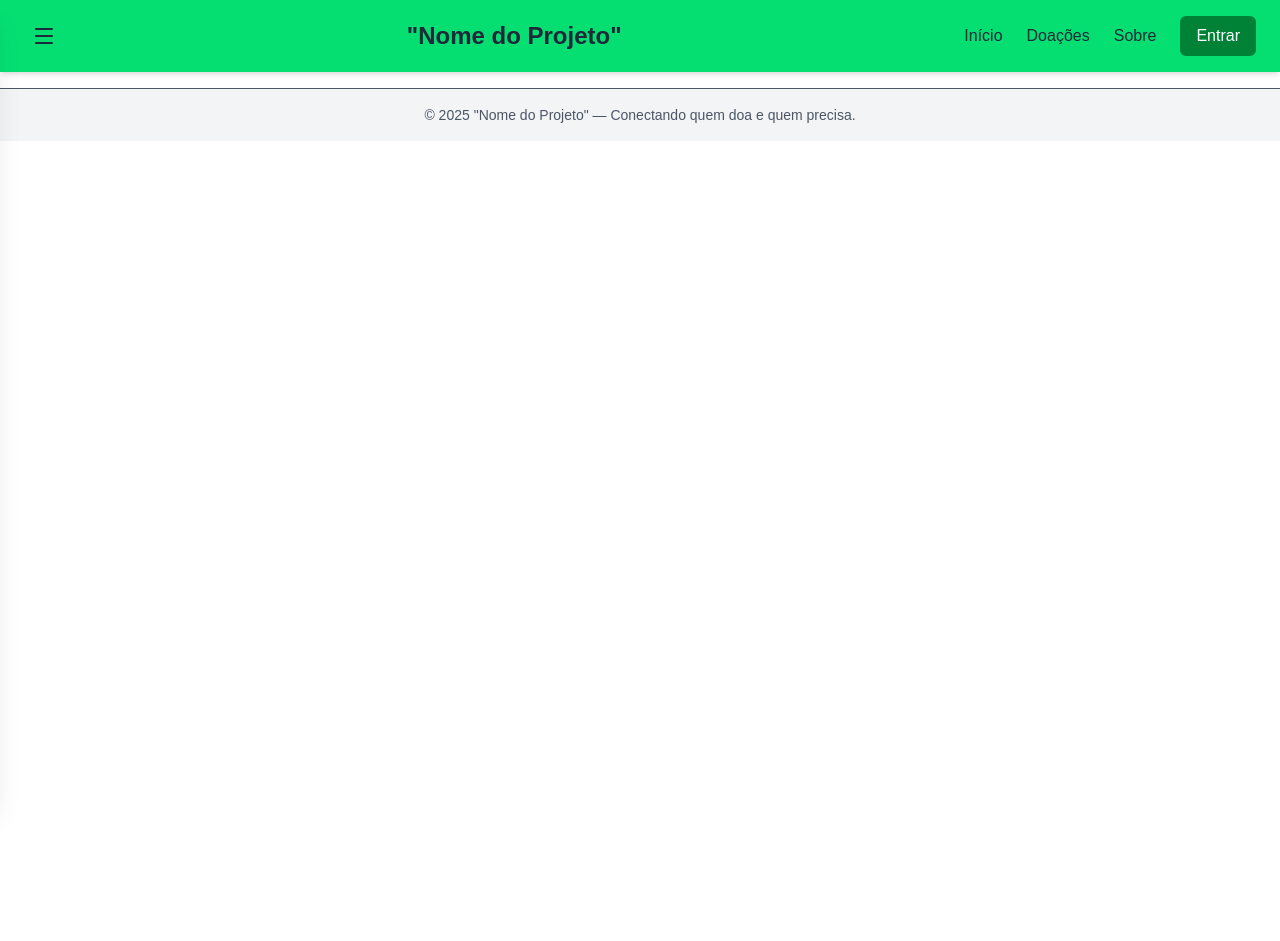
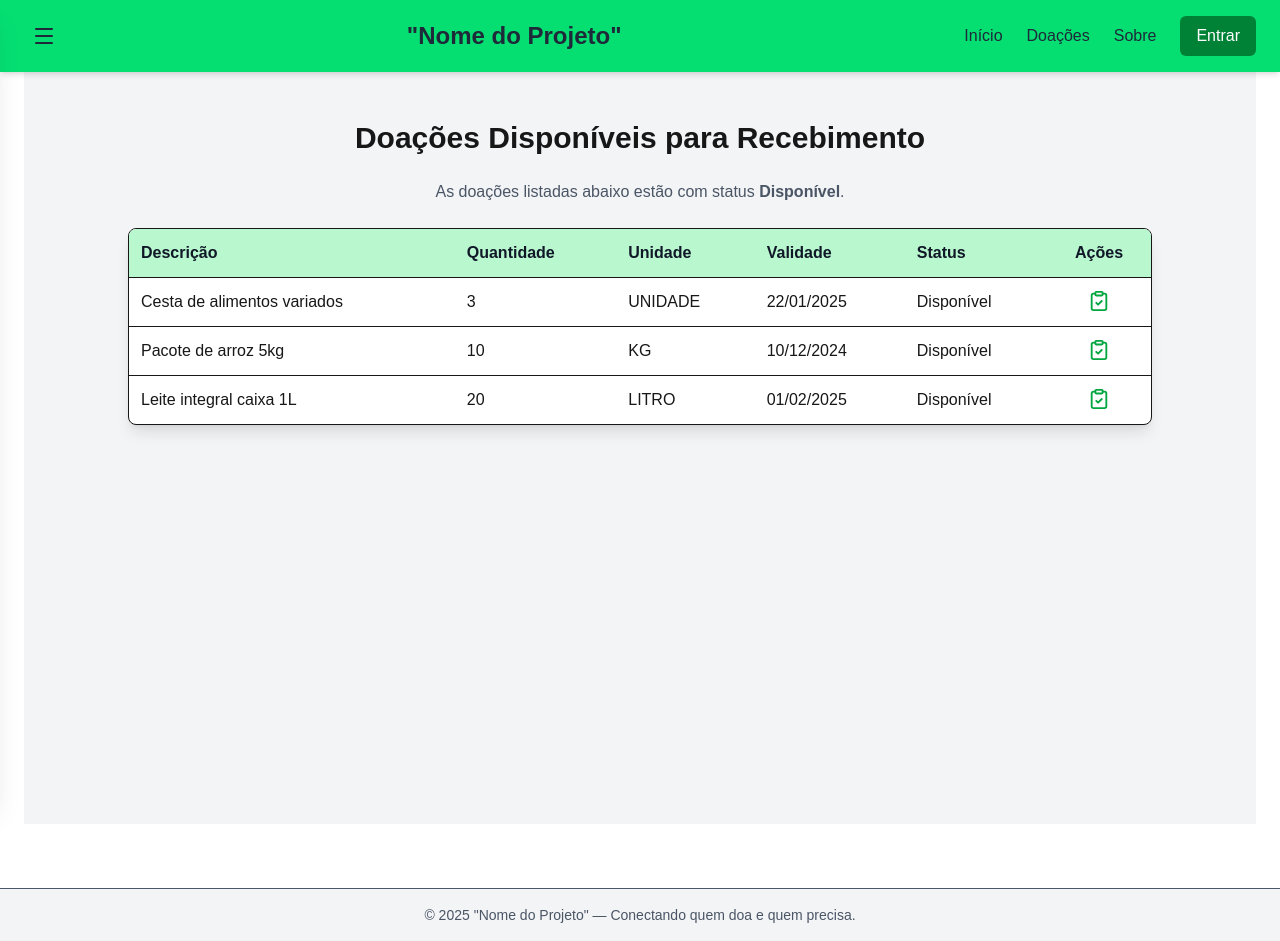
Before and after one commit to JoaoGAvale/Laborat-rio-de-Programa-o-2025.2, a Next.js app: page /reservar_doacao in a window 1280 px wide. Before the commit the page ends 800 px from the top, so only its background shows below. Built offline with nearby package versions, Linux system fonts and the light colour scheme.

Commit message:
[Elias] feat: pagina reserva doação e componente tabela

```diff
--- /dev/null
+++ b/src/app/components/GenericTable.js
@@ -0,0 +1,61 @@
+'use client'
+
+import React from "react";
+
+export default function GenericTable({
+  data,
+  columns,
+  actions = [],
+  className = "",
+  headerClassName = "bg-green-200 text-gray-900"
+}) {
+  return (
+    <div className={`w-full max-w-5xl bg-white shadow-lg rounded-lg
+    overflow-hidden border ${className}`}>
+      <table className="w-full border-collapse text-left">
+        <thead className={headerClassName}>
+          <tr>
+            {columns.map((column) => (
+              <th key={column.key} className="p-3">
+                {column.label}
+              </th>
+            ))}
+            {actions.length > 0 && (
+              <th className="p-3 text-center">Ações</th>
+            )}
+          </tr>
+        </thead>
+
+        <tbody>
+          {data.map((item, index) => (
+            <tr
+              key={item.id || index}
+              className="border-t hover:bg-gray-100 transition"
+            >
+              {columns.map((column) => (
+                <td key={column.key} className="p-3">
+                  {column.render ? column.render(item) : item[column.key]}
+                </td>
+              ))}
+
+              {actions.length > 0 && (
+                <td className="p-3 flex items-center justify-center gap-4">
+                  {actions.map((action, actionIndex) => (
+                    <a
+                      key={actionIndex}
+                      href={action.getHref ? action.getHref(item) : `/${action.path}/${item.id}`}
+                      className={action.className}
+                      title={action.title}
+                    >
+                      {action.icon}
+                    </a>
+                  ))}
+                </td>
+              )}
+            </tr>
+          ))}
+        </tbody>
+      </table>
+    </div>
+  );
+}
--- a/src/app/reservar_doacao/page.js
+++ b/src/app/reservar_doacao/page.js
@@ -1,6 +1,95 @@
 'use client'
-import React from "react";
 
-export default function ReservePage(){
-    return(<div/>)
+import React, { useState } from "react";
+import GenericTable from "../components/GenericTable";
+import { ClipboardCheck, Info, ArrowRightCircle } from "lucide-react";
+
+export default function ReceberDoacoesPage() {
+  const [open, setOpen] = useState(false);
+
+  // Dados específicos para doações
+  const doacoes = [
+    {
+      id_doacao: 12,
+      descricao: "Cesta de alimentos variados",
+      quantidade: 3,
+      unidade: "UNIDADE",
+      validade: "2025-01-22",
+      status: "Disponível"
+    },
+    {
+      id_doacao: 18,
+      descricao: "Pacote de arroz 5kg",
+      quantidade: 10,
+      unidade: "KG",
+      validade: "2024-12-10",
+      status: "Disponível"
+    },
+    {
+      id_doacao: 25,
+      descricao: "Leite integral caixa 1L",
+      quantidade: 20,
+      unidade: "LITRO",
+      validade: "2025-02-01",
+      status: "Disponível"
+    }
+  ];
+
+  // Colunas específicas para doações
+  const columns = [
+    {
+      key: "descricao",
+      label: "Descrição"
+    },
+    {
+      key: "quantidade",
+      label: "Quantidade"
+    },
+    {
+      key: "unidade",
+      label: "Unidade"
+    },
+    {
+      key: "validade",
+      label: "Validade",
+      render: (item) => new Date(item.validade).toLocaleDateString("pt-BR")
+    },
+    {
+      key: "status",
+      label: "Status"
+    }
+  ];
+
+  // Ações específicas para doações
+  const actions = [
+    {
+      icon: <ClipboardCheck size={22} />,
+      title: "Reservar Doação",
+      className: "text-green-600 hover:text-green-800",
+      getHref: (item) => `/reservar/${item.id_doacao}`
+    },
+  ];
+
+  return (
+    <div className="min-h-screen flex flex-col bg-gray-100">
+
+      <main className="pt-24 px-6 flex flex-col items-center gap-6">
+        <h1 className="text-3xl font-bold text-center">
+          Doações Disponíveis para Recebimento
+        </h1>
+
+        <span className="text-gray-600 text-center">
+          As doações listadas abaixo estão com status <b>Disponível</b>.
+        </span>
+
+        <GenericTable
+          data={doacoes}
+          columns={columns}
+          actions={actions}
+          headerClassName="bg-green-200 text-gray-900"
+        />
+      </main>
+
+    </div>
+  );
 }
```
